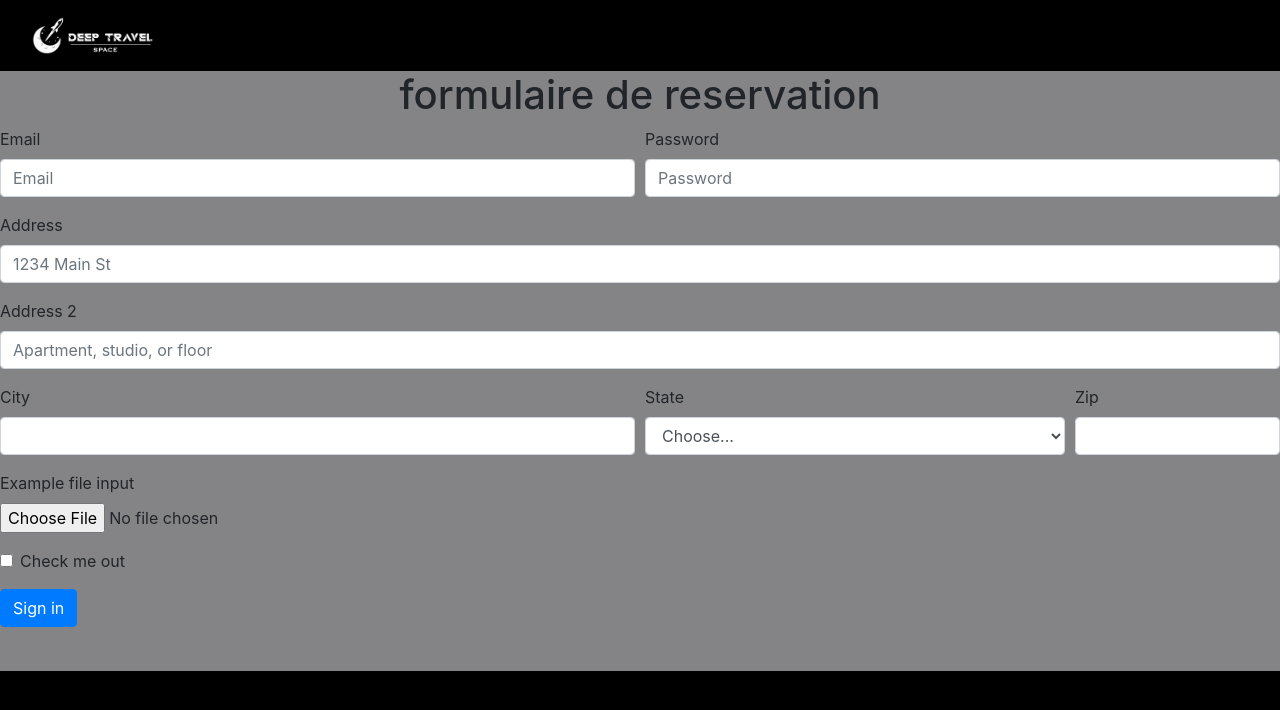
After one commit to hikem1/Deep-Travel-Tutor-, a PHP site: page /formulairereserv.html in a window 1280 px wide. The commit adds this page. Shown: the top 710 px of the page. Run offline with PHP 8.4, Linux system fonts and the light colour scheme; some libraries are stand-ins or nearby versions.

Commit message:
formulaire commencer

```diff
--- a/assets/style.css
+++ b/assets/style.css
@@ -58,3 +58,13 @@ header img{
     width: 5%;
     transform: scale(500%) translate(50px,50px) ;
 }
+
+.formulaire{
+    background-color:#848486;
+    height: 600px;
+    width:100%;
+}
+
+.titre{
+    text-align: center;
+}
--- /dev/null
+++ b/formulairereserv.css
@@ -0,0 +1,5 @@
+header {
+    background-color: black;
+    padding: 1rem 2rem;
+    display: flex;
+    justify
--- /dev/null
+++ b/formulairereserv.html
@@ -0,0 +1,73 @@
+<!DOCTYPE html>
+<html lang="en">
+<head>
+    <meta charset="UTF-8">
+    <meta http-equiv="X-UA-Compatible" content="IE=edge">
+    <meta name="viewport" content="width=device-width, initial-scale=1.0">
+    <link rel="stylesheet" href="https://cdn.jsdelivr.net/npm/bootstrap@4.0.0/dist/css/bootstrap.min.css" integrity="sha384-Gn5384xqQ1aoWXA+058RXPxPg6fy4IWvTNh0E263XmFcJlSAwiGgFAW/dAiS6JXm" crossorigin="anonymous">
+    <script src="https://code.jquery.com/jquery-3.2.1.slim.min.js" integrity="sha384-KJ3o2DKtIkvYIK3UENzmM7KCkRr/rE9/Qpg6aAZGJwFDMVNA/GpGFF93hXpG5KkN" crossorigin="anonymous"></script>
+<script src="https://cdn.jsdelivr.net/npm/popper.js@1.12.9/dist/umd/popper.min.js" integrity="sha384-ApNbgh9B+Y1QKtv3Rn7W3mgPxhU9K/ScQsAP7hUibX39j7fakFPskvXusvfa0b4Q" crossorigin="anonymous"></script>
+<script src="https://cdn.jsdelivr.net/npm/bootstrap@4.0.0/dist/js/bootstrap.min.js" integrity="sha384-JZR6Spejh4U02d8jOt6vLEHfe/JQGiRRSQQxSfFWpi1MquVdAyjUar5+76PVCmYl" crossorigin="anonymous"></script>
+    <link rel="stylesheet" href="assets/style.css">
+<title>Deep travel</title>
+</head>
+    <body>
+        <header>
+            <img src="assets/img/logoDetoureComp.png" alt="">
+        </header>
+        <section class="formulaire">
+            <div class="titre"><h1>formulaire de reservation</h1></div>
+        <form>
+            <div class="form-row">
+            <div class="form-group col-md-6">
+                <label for="inputEmail4">Email</label>
+                <input type="email" class="form-control" id="inputEmail4" placeholder="Email">
+            </div>
+            <div class="form-group col-md-6">
+                <label for="inputPassword4">Password</label>
+                <input type="password" class="form-control" id="inputPassword4" placeholder="Password">
+            </div>
+            </div>
+            <div class="form-group">
+                <label for="inputAddress">Address</label>
+                <input type="text" class="form-control" id="inputAddress" placeholder="1234 Main St">
+            </div>
+            <div class="form-group">
+                <label for="inputAddress2">Address 2</label>
+                <input type="text" class="form-control" id="inputAddress2" placeholder="Apartment, studio, or floor">
+            </div>
+            <div class="form-row">
+            <div class="form-group col-md-6">
+                    <label for="inputCity">City</label>
+                    <input type="text" class="form-control" id="inputCity">
+            </div>
+            <div class="form-group col-md-4">
+                    <label for="inputState">State</label>
+                    <select id="inputState" class="form-control">
+                <option selected>Choose...</option>
+                <option>...</option>
+                </select>
+            </div>
+            <div class="form-group col-md-2">
+                <label for="inputZip">Zip</label>
+                <input type="text" class="form-control" id="inputZip">
+            </div>
+            </div>
+            <div class="form-group">
+                <label for="exampleFormControlFile1">Example file input</label>
+                <input type="file" class="form-control-file" id="exampleFormControlFile1">
+            </div>
+            </div>
+            <div class="form-group">
+            <div class="form-check">
+                <input class="form-check-input" type="checkbox" id="gridCheck">
+                <label class="form-check-label" for="gridCheck">
+                Check me out
+                </label>
+            </div>
+            </div>
+            <button type="submit" class="btn btn-primary">Sign in</button>
+        </form>
+    </section>
+    </body>
+</html>
```
Also changed, not shown: 1 other file.
